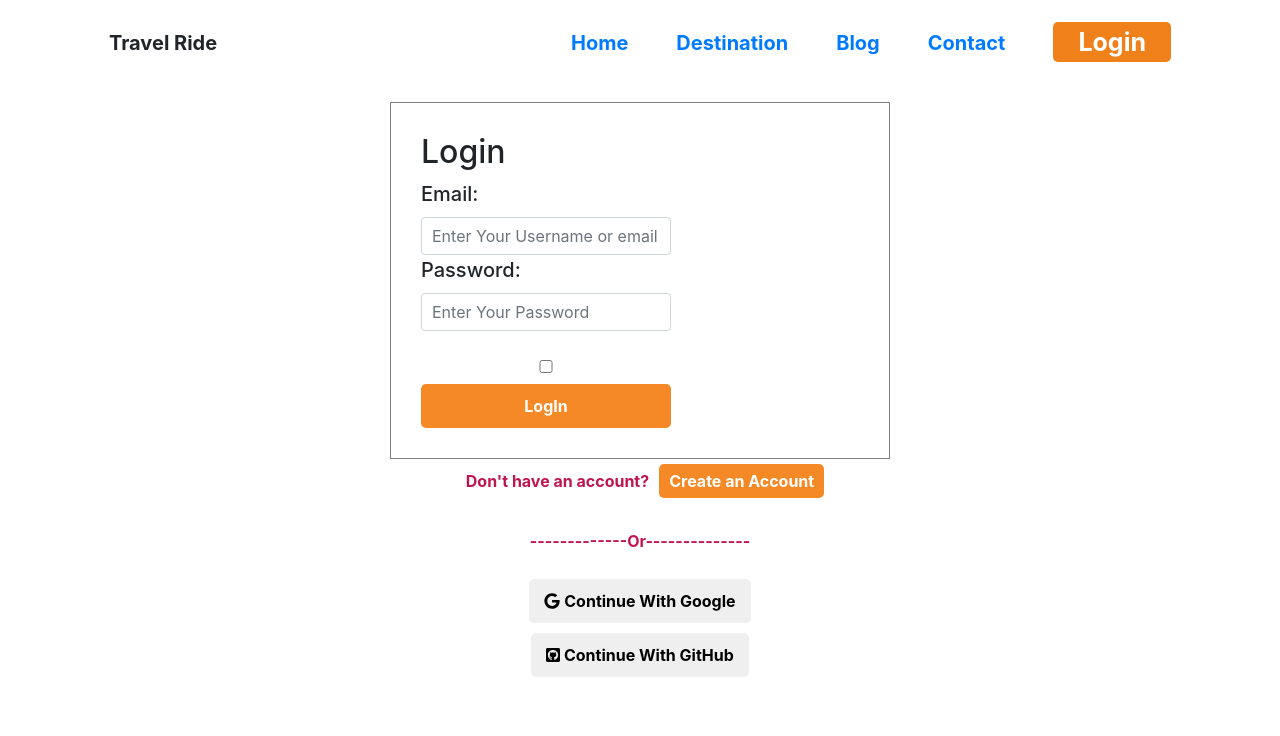
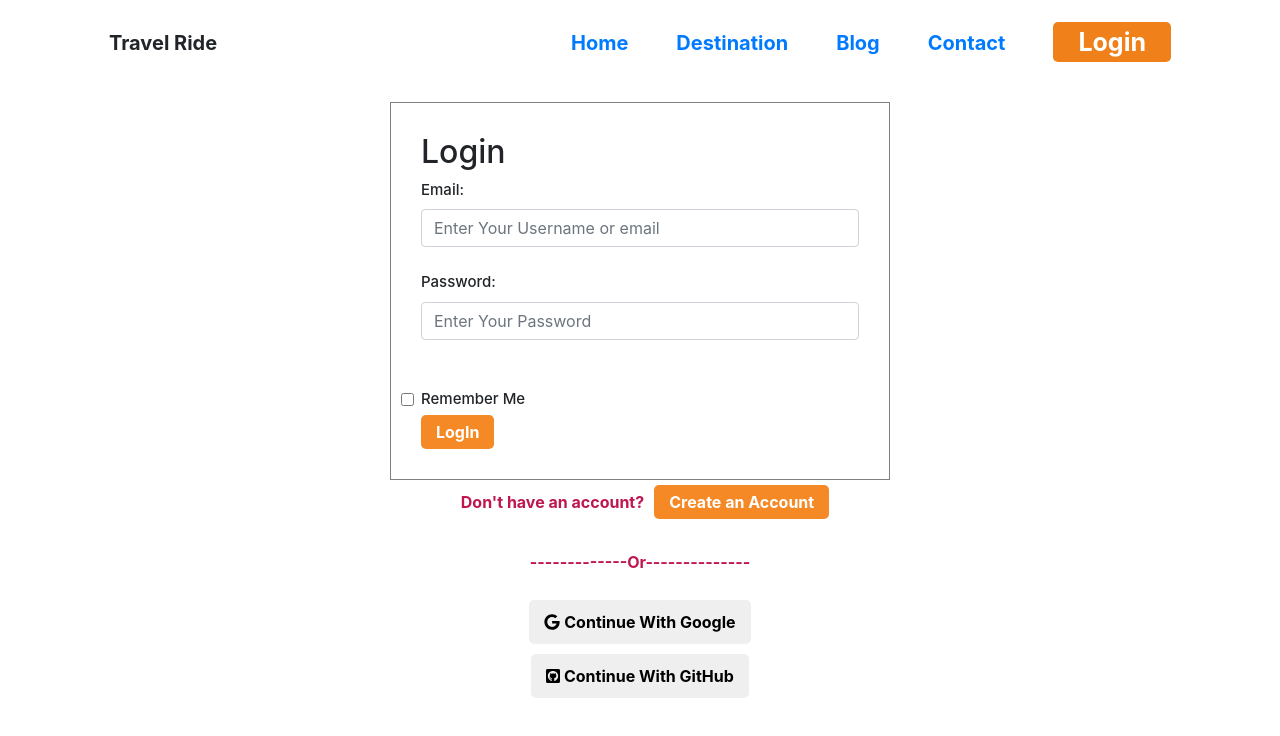
Before and after one commit to nayemk1999/Travel-Ride, a React (Create React App) app: page /login in a window 1280 px wide. Both pictures are taken after a click on the button "Login". Shown: the top 736 px of the page. Built offline with nearby package versions, Linux system fonts and the light colour scheme; what google-maps-react would draw is missing.

Commit message:
form style change

```diff
--- a/src/components/Login/Login.css
+++ b/src/components/Login/Login.css
@@ -1,9 +1,3 @@
-.login-form input {
-    display: inline-block;
-    width: 250px;
-    padding: 10px
-}
-
 .login-form {
     margin: 0 auto;
     padding: 30px;
@@ -18,7 +12,7 @@
 
 .login-form label {
     display: block;
-    font-size: 20px;
+    font-size: 15px;
     font-weight: 500;
 }
 
@@ -34,7 +28,7 @@
     border: none;
     border-radius: 5px;
     color: white;
-    padding: 5px 10px;
+    padding: 5px 15px;
     font-weight: bold;
 }
 
--- a/src/components/Login/Login.js
+++ b/src/components/Login/Login.js
@@ -179,7 +179,8 @@
                     <input className="form-control" name="password" id="password" ref={register({ required: true })} placeholder="Enter Your Password" /><br />
                     {errors.password && <span>This field is required</span>}
                     <br />
-                    <input type="checkbox" name="remember" id="" value="Remember Me" />
+                    <input className="form-check-input" type="checkbox" name="remember" id=""/>
+                    <label className ="form-check-label" for ='checkbox'>Remember Me</label>
                     <input type="submit" className="loginBtn" value="LogIn" />
                 </form>
 
```
Also changed, not shown: firebase.json (added), 1 other file (tests, documents, lock files or other folders).
